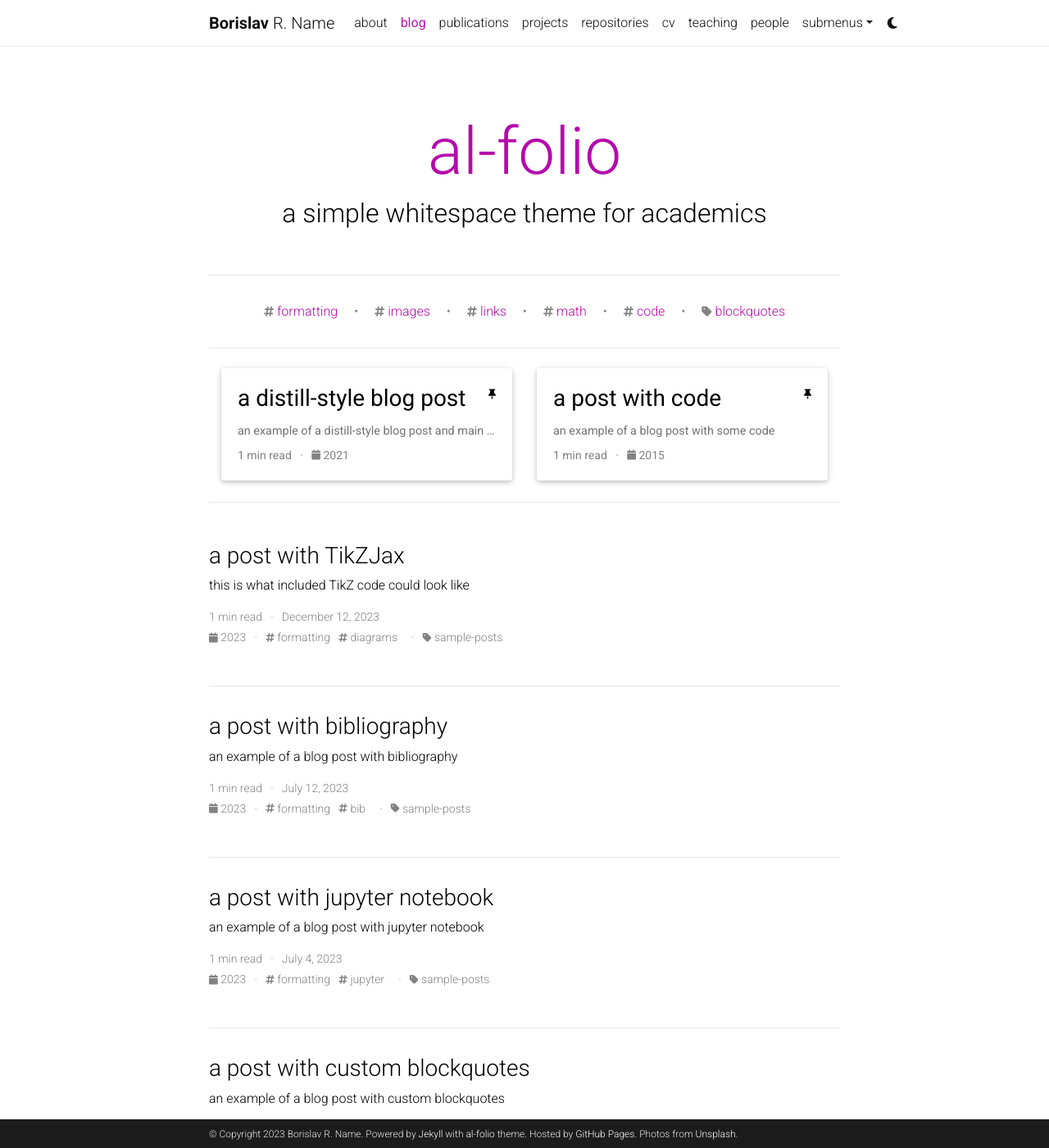
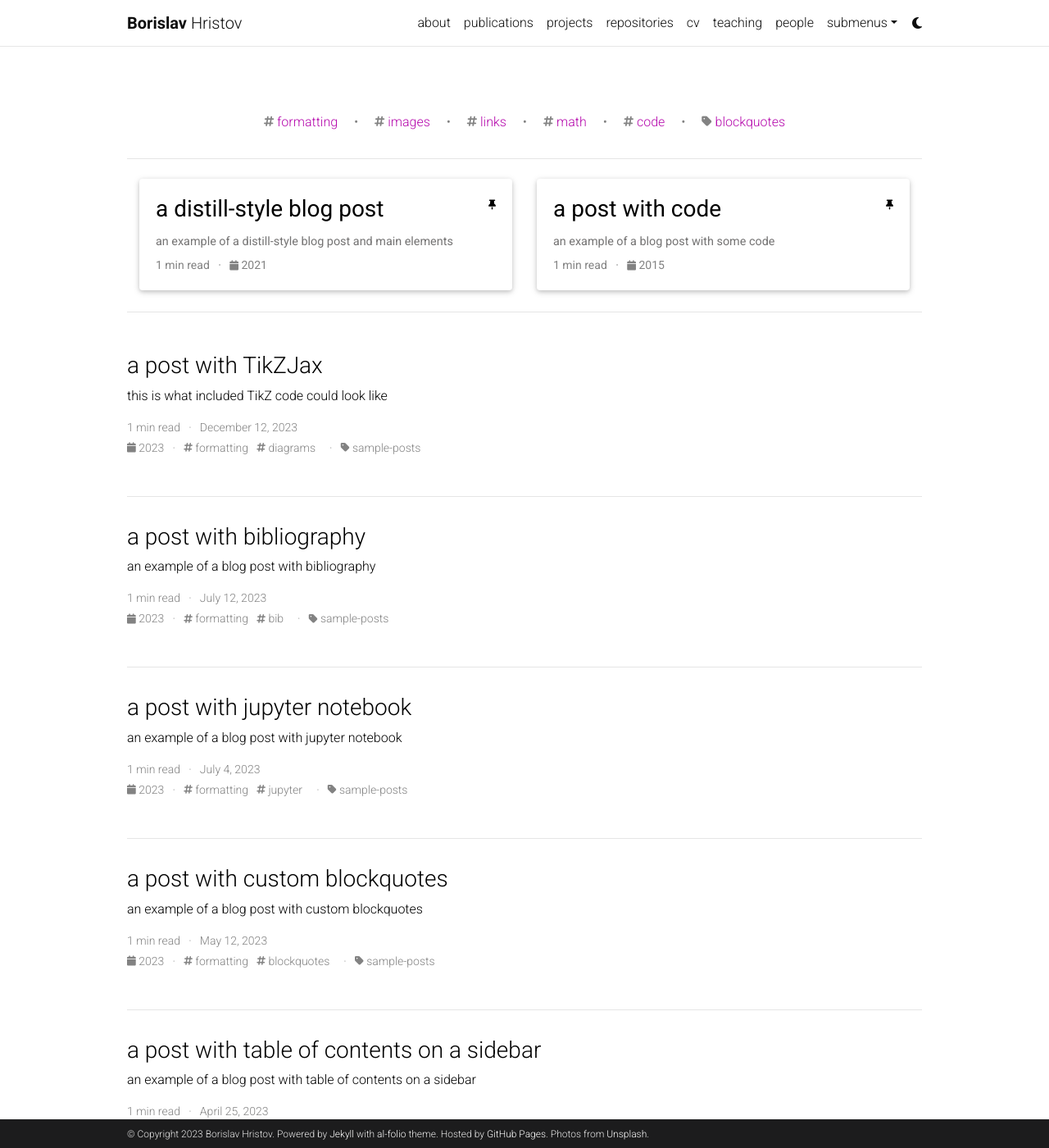
Before and after one commit to bhristov6/bhristov6.github.io, a Jekyll site: the page built from blog/index.html, in a window 1280 px wide and 1400 px high. Shown: the whole window at 82% size. Built offline with Jekyll 4.4.1, drawn with Linux system fonts in a browser that asks for light colours; the list of posts is cut into pages by our own code; comment, search, counter and statistics services are not loaded; a style sheet for code colours, icons or effects is not loaded.

Commit message:
Update _config.yml

```diff
--- a/_config.yml
+++ b/_config.yml
@@ -4,9 +4,9 @@
 
 title: blank # the website title (if blank, full name will be used instead)
 first_name: Borislav
-middle_name: R.
-last_name: Name
-email: you@example.com
+middle_name:
+last_name: Hristov
+email: borislav@uw.edu
 description: > # the ">" symbol means to ignore newlines until "footer_text:"
   A simple, whitespace theme for academics. Based on [*folio](https://github.com/bogoli/-folio) design.
 footer_text: >
@@ -18,8 +18,8 @@
 lang: en # the language of your site (for example: en, fr, cn, ru, etc.)
 icon: ⚛️  # the emoji used as the favicon (alternatively, provide image name in /assets/img/)
 
-url: https://alshedivat.github.io # the base hostname & protocol for your site
-baseurl: /al-folio # the subpath of your site, e.g. /blog/
+url: https://bhristov6.github.io # the base hostname & protocol for your site
+baseurl: #/al-folio # the subpath of your site, e.g. /blog/
 last_updated: false # set to true if you want to display last updated in the footer
 impressum_path:  # set to path to include impressum link in the footer, use the same path as permalink in a page, helps to conform with EU GDPR
 
@@ -51,7 +51,7 @@
 footer_fixed: true
 
 # Dimensions
-max_width: 800px
+max_width: 1000px
 
 # TODO: add layout settings (single page vs. multi-page)
 
@@ -120,9 +120,9 @@
 # Blog
 # -----------------------------------------------------------------------------
 
-blog_name: al-folio # blog_name will be displayed in your blog page
-blog_nav_title: blog # your blog must have a title for it to be displayed in the nav bar
-blog_description: a simple whitespace theme for academics
+blog_name: #al-folio # blog_name will be displayed in your blog page
+blog_nav_title: #blog # your blog must have a title for it to be displayed in the nav bar
+blog_description: #a simple whitespace theme for academics
 permalink: /blog/:year/:title/
 
 # Pagination
```
